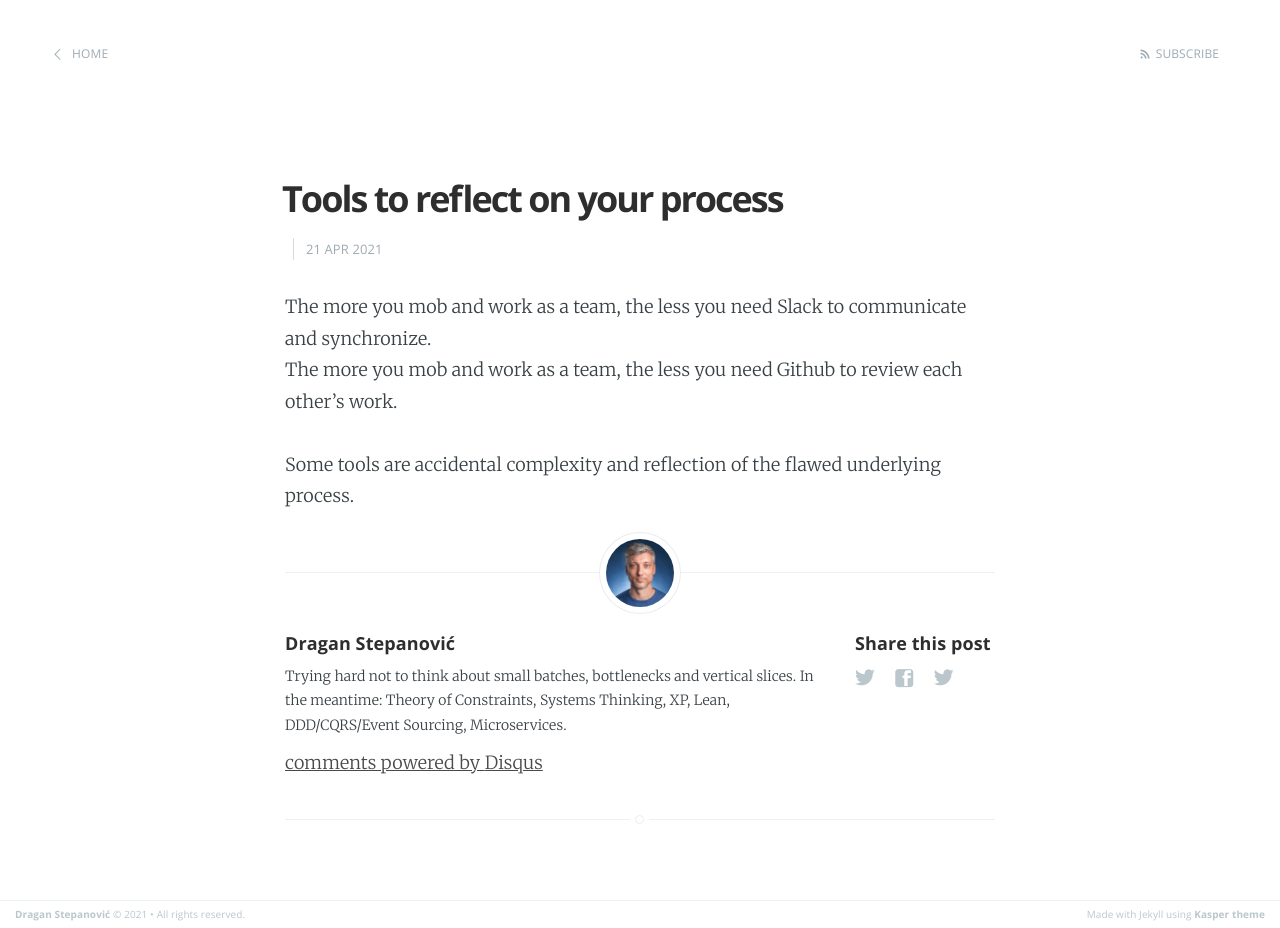
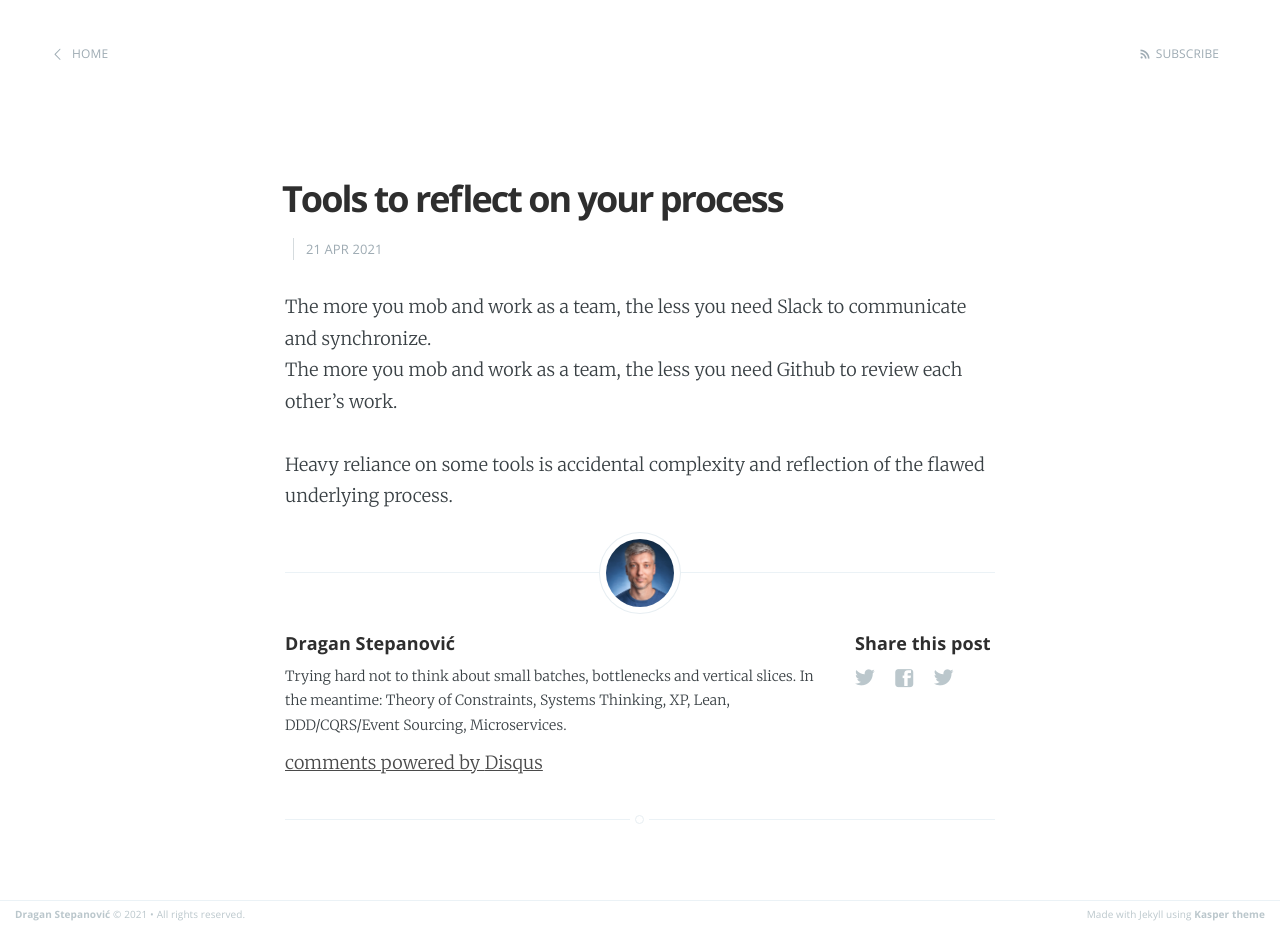
Before and after one commit to dragan-stepanovic/dragan-stepanovic.github.io, a Jekyll site: the page built from _posts/2021-04-21-tools-as-accidental-complexity.md, in a window 1280 px wide. Built offline with Jekyll 4.4.1, drawn with Linux system fonts in a browser that asks for light colours; our own code applies the rules of GitHub Pages for plain Markdown files; comment, search, counter and statistics services are not loaded.

Commit message:
Update 2021-04-21-tools-as-accidental-complexity.md

```diff
--- a/_posts/2021-04-21-tools-as-accidental-complexity.md
+++ b/_posts/2021-04-21-tools-as-accidental-complexity.md
@@ -5,4 +5,4 @@ title: Tools to reflect on your process
 The more you mob and work as a team, the less you need Slack to communicate and synchronize.
 The more you mob and work as a team, the less you need Github to review each other's work.
 
-Some tools are accidental complexity and reflection of the flawed underlying process.
+Heavy reliance on some tools is accidental complexity and reflection of the flawed underlying process.
```
